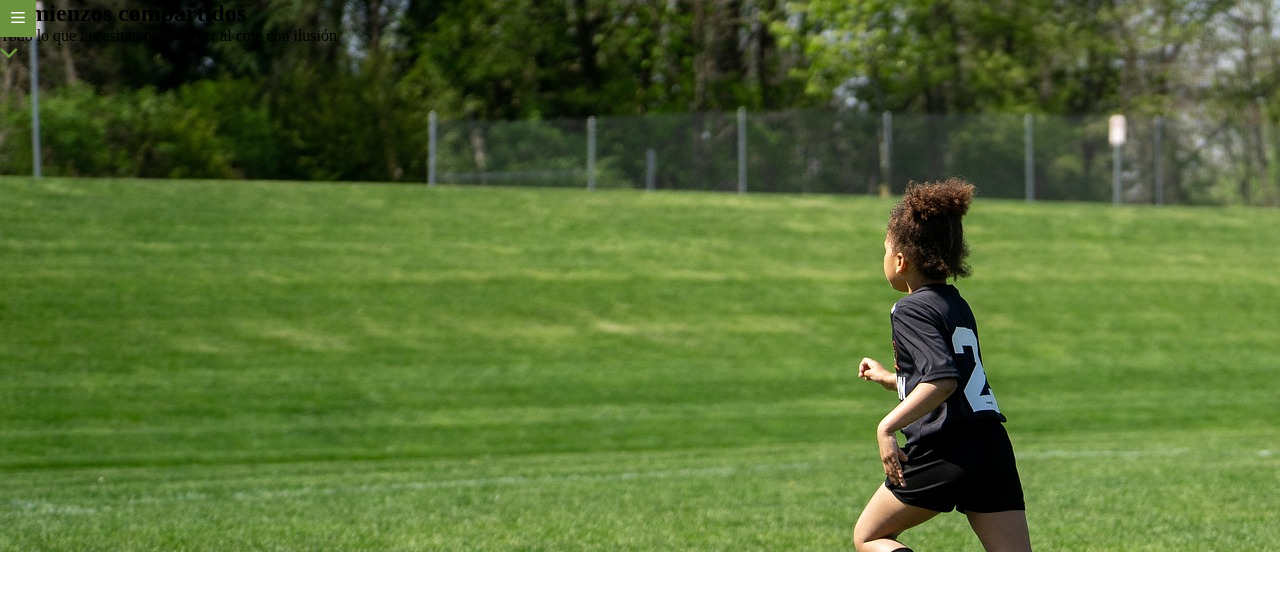
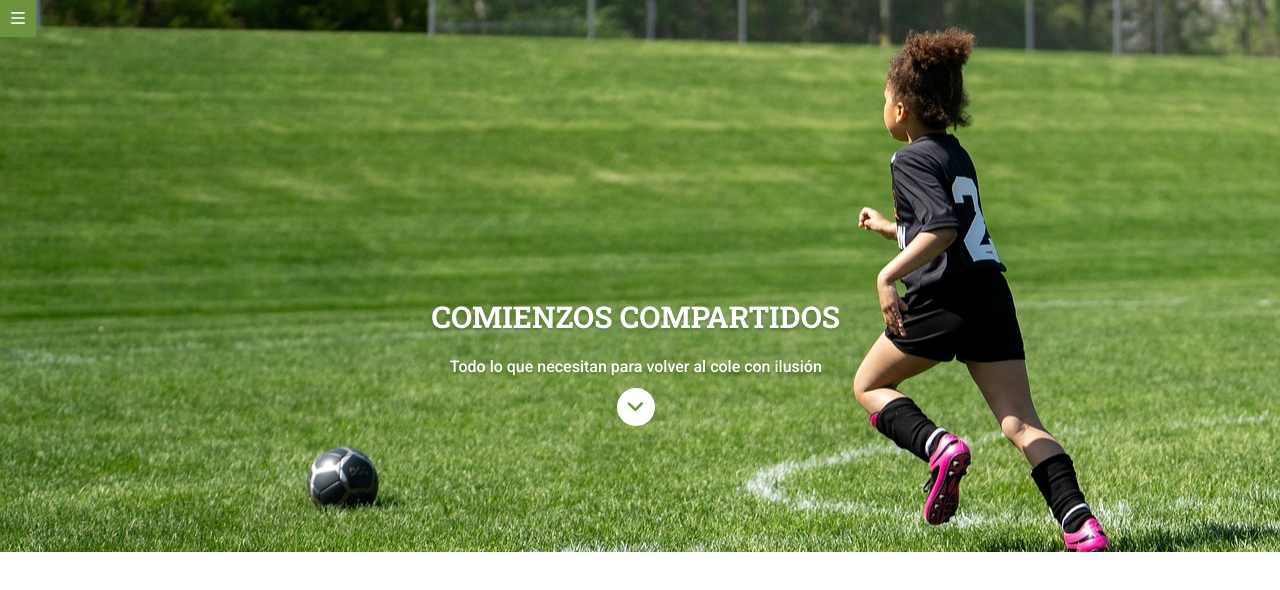
Before and after one commit to Adalab/modulo-1-evaluacion-final-Ainhoadlhs, a website: page src/html/index.html in a window 1280 px wide. Drawn offline with nearby package versions, Linux system fonts and the light colour scheme; files that its build step writes are made by us from their sources; files whose address does not match are found by name.

Commit message:
added hero scss

```diff
--- a/src/html/index.html
+++ b/src/html/index.html
@@ -5,9 +5,11 @@
   <meta charset="UTF-8" />
   <meta name="viewport" content="width=device-width, initial-scale=1" />
   <title>Tu tienda de deporte</title>
-  <link href="https://fonts.googleapis.com/css?family=Roboto&display=swap" rel="stylesheet" />
+  <link rel="preconnect" href="https://fonts.googleapis.com">
+<link rel="preconnect" href="https://fonts.gstatic.com" crossorigin>
+<link href="https://fonts.googleapis.com/css2?family=Roboto+Slab:wght@400;700&family=Roboto:wght@500&display=swap" rel="stylesheet">
   <link rel="stylesheet" href="./assets/css/main.css" />
-  <link rel="icon" href="./assets/images/favicon.png" />
+  <!-- <link rel="icon" href="./assets/images/favicon.png" /> -->
 </head>
 
 <body>
--- a/src/html/partials/main/hero.html
+++ b/src/html/partials/main/hero.html
@@ -1,9 +1,11 @@
-<section>
-    <div class="hero">
-        <h1 class="hero_title">Comienzos compartidos</h1>
-        <p class="hero_par">Todo lo que necesitan para volver al cole con ilusión</p>
-        <div class="hero_image">
-            <img class="hero_image-icon" src="./assets/images/ico-scroll-down.svg" alt="Flecha verde apuntando hacia abajo">
+<section class="hero">
+    <div class="hero_text">
+        <h1 class="hero_text_title">Comienzos compartidos</h1>
+        <p class="hero_text_par">Todo lo que necesitan para volver al cole con ilusión</p>
+        <div class="hero_text_div">
+            <a class="hero_text_div_link" href="./backSchool.html">
+                <img class="hero_text_div_link-image" src="./assets/images/ico-scroll-down.svg" alt="Flecha verde apuntando hacia abajo" />
+            </a>
         </div>
     </div>
 </section>
--- a/src/html/partials/main/sportShop.html
+++ b/src/html/partials/main/sportShop.html
@@ -0,0 +1,9 @@
+<section>
+    <article>
+        <h3>
+            <h2>
+
+            </h2>
+        </h3>
+    </article>
+</section>
--- /dev/null
+++ b/src/scss/components/_mixin.scss
@@ -0,0 +1,6 @@
+@mixin textStyle($color,$fontFamily,$fontSize,$lineHeight) {
+    color: $color;
+    font-family: $fontFamily;
+    font-size: $fontSize;
+    line-height: $lineHeight;
+}
--- a/src/scss/core/_reset.scss
+++ b/src/scss/core/_reset.scss
@@ -2,4 +2,5 @@
   box-sizing: border-box;
   margin: 0;
   padding: 0;
+  font-size: 62.5%;
 }
--- a/src/scss/core/_variables.scss
+++ b/src/scss/core/_variables.scss
@@ -1,2 +1,5 @@
 $moss-green: #6c933e ;
 $white: white ;
+$shadow: rgba(0, 0, 0, 0.2);
+$title: 'Roboto Slab', 'serif';
+$text: 'Roboto', 'sans-serif';
--- a/src/scss/layout/_header.scss
+++ b/src/scss/layout/_header.scss
@@ -5,7 +5,7 @@
     display: flex;
     justify-content: center;
     align-items: center;
-    position: absolute;
+    position: fixed;
     &-link {
         &-icon{
             width: 13.5px;
--- a/src/scss/layout/_hero.scss
+++ b/src/scss/layout/_hero.scss
@@ -3,5 +3,38 @@
     background-image: url('/assets/images/cover.jpeg');
     background-size: cover;
     background-repeat: no-repeat;
-    // background-position: ;
+    background-position: 83%;
+    text-align: center;
+    padding: 29.2rem 4.25rem 5.79rem 3.42rem;
+    &_text {
+        display: flex;
+        flex-direction: column;
+        align-items: center;
+        &_title{
+            @include textStyle($white, $title, 3rem, 5rem);
+            text-transform: uppercase;
+            text-shadow: 0 2px 3px $shadow;
+        }
+        &_par{
+        @include textStyle($white, $text, 1.6rem, 1.9rem);
+        text-shadow: 0 2px 3px $shadow;
+        padding-top: 1.5rem;
+        padding-bottom: 1.2rem;
+        }
+        &_div{
+            width: 3.82rem;
+            height: 3.82rem;
+            background-color: $white;
+            border-radius: 2.25rem;
+            display: flex;
+            justify-content: center;
+            align-items: center;
+                &_link{
+                        &-image{
+                            width: 1.69rem;
+                            height: 0.99rem;
+                        }
+                }
+        }
+    }
 }
--- a/src/scss/main.scss
+++ b/src/scss/main.scss
@@ -1,4 +1,5 @@
 @import 'core/reset';
 @import 'core/variables';
+@import 'components/mixin';
 @import 'layout/header';
 @import 'layout/hero';
```
Also changed, not shown: src/scss/components/_code.scss (added), src/scss/components/_links.scss (added), src/scss/layout/_page.scss (added), src/scss/layout/_sportShop.scss (added).
